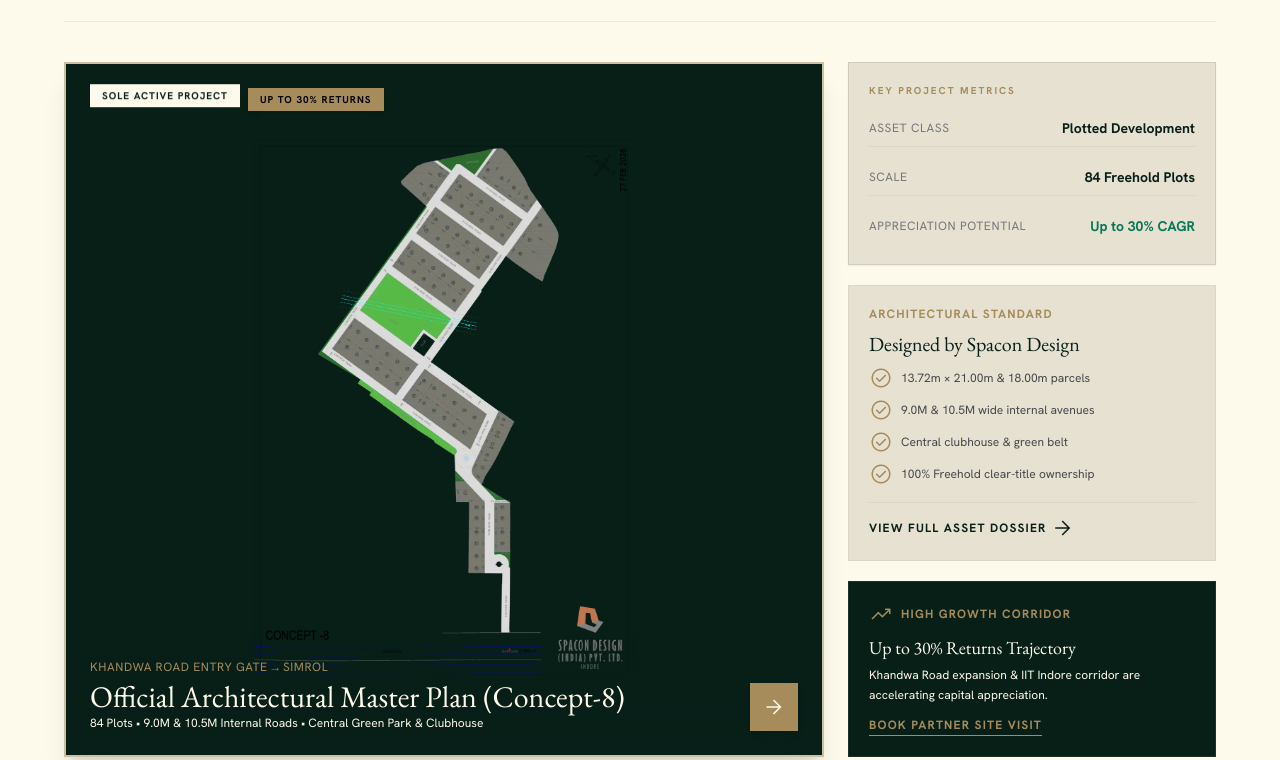
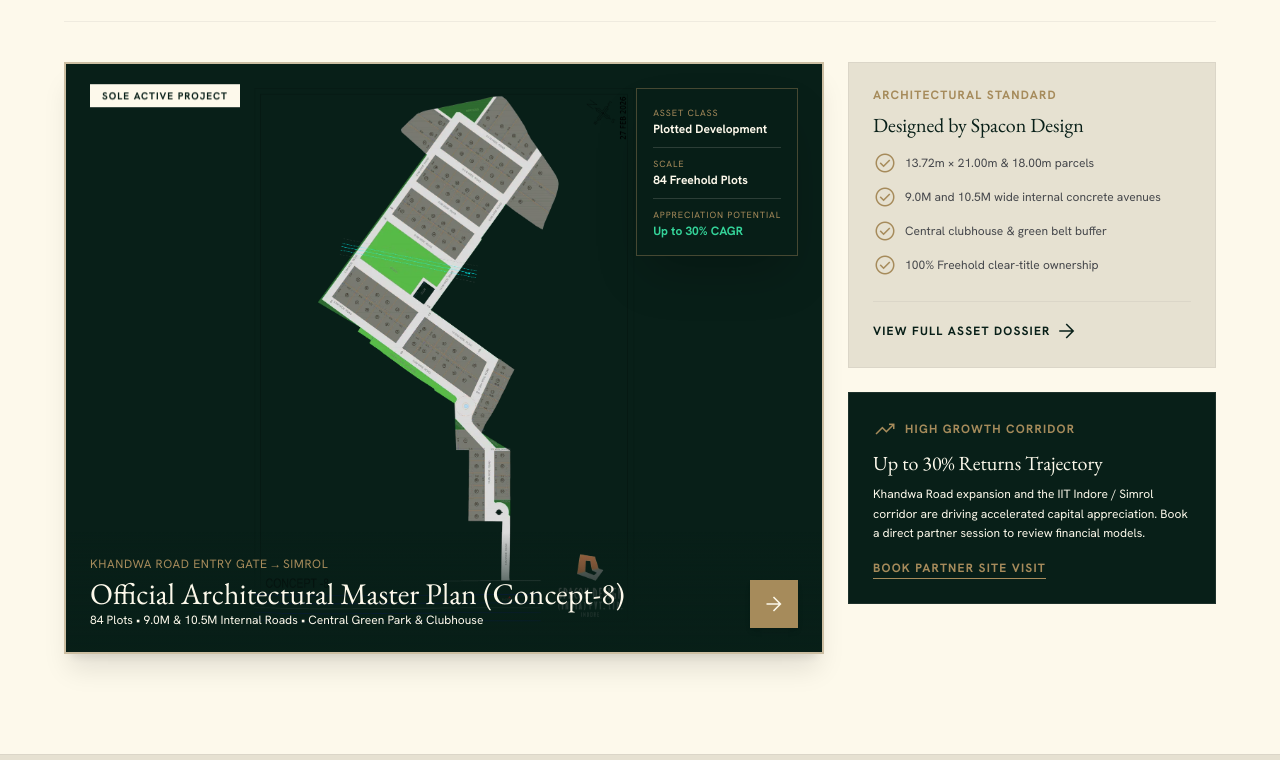
Before and after one commit to 29Sandesh/alaya-realty, a website built with Vite: page index.html in a window 1280 px wide. Shown: the part 1065-1825 px from the top of the page. Built offline with nearby package versions, Linux system fonts and the light colour scheme.

Commit message:
feat: position asset metrics overlay on top-right of Veda Park image

```diff
--- a/index.html
+++ b/index.html
@@ -230,7 +230,7 @@
 
         <!-- Veda Park Master Plan Showcase Bento -->
         <div class="grid grid-cols-1 lg:grid-cols-12 gap-gutter">
-          <!-- Left: Official Master Plan Blueprint Frame -->
+          <!-- Left: Official Master Plan Blueprint Frame with In-Image Overlays -->
           <div data-animate="fade-right" data-delay="100" class="lg:col-span-8 group bg-paper-dark border-2 border-metallic-gold/40 overflow-hidden card-hover-lift flex flex-col justify-between shadow-xl">
             <a href="/veda-park.html" class="block relative min-h-[500px] md:min-h-[580px] bg-forest-deep p-6 overflow-hidden flex items-center justify-center h-full">
               <img
@@ -238,11 +238,31 @@
                 alt="Veda Park Master Plan Blueprint"
                 class="w-full h-full max-h-[540px] object-contain img-zoom-hover"
               />
+
+              <!-- Top Left Badge -->
               <div class="absolute top-6 left-6 flex gap-2">
                 <span class="px-3 py-1 bg-surface text-forest-deep font-body text-[10px] font-bold uppercase tracking-widest badge-floating">Sole Active Project</span>
-                <span class="px-3 py-1 bg-metallic-gold text-primary font-body text-[10px] font-bold uppercase tracking-widest shadow-md">Up to 30% Returns</span>
               </div>
 
+              <!-- Top Right Overlay: Key Project Metrics (Directly on Image) -->
+              <div class="absolute top-6 right-6 bg-forest-deep/90 backdrop-blur-md border border-metallic-gold/40 p-4 text-surface-bright shadow-2xl max-w-[250px] text-xs">
+                <div class="space-y-2.5 font-data-mono">
+                  <div>
+                    <span class="block font-body text-[9px] text-metallic-gold uppercase tracking-widest">Asset Class</span>
+                    <span class="font-bold text-surface-bright text-xs">Plotted Development</span>
+                  </div>
+                  <div class="border-t border-surface-bright/15 pt-2">
+                    <span class="block font-body text-[9px] text-metallic-gold uppercase tracking-widest">Scale</span>
+                    <span class="font-bold text-surface-bright text-xs">84 Freehold Plots</span>
+                  </div>
+                  <div class="border-t border-surface-bright/15 pt-2">
+                    <span class="block font-body text-[9px] text-metallic-gold uppercase tracking-widest">Appreciation Potential</span>
+                    <span class="font-bold text-emerald-400 text-xs">Up to 30% CAGR</span>
+                  </div>
+                </div>
+              </div>
+
+              <!-- Bottom Blueprint Caption -->
               <div class="absolute bottom-0 left-0 w-full p-6 bg-gradient-to-t from-forest-deep/95 via-forest-deep/70 to-transparent flex justify-between items-end">
                 <div class="text-surface-bright">
                   <p class="font-data-mono text-xs text-metallic-gold mb-1 uppercase tracking-wider">Khandwa Road Entry Gate → Simrol</p>
@@ -256,44 +276,25 @@
             </a>
           </div>
 
-          <!-- Right: Key Metrics, Highlights & Partner Booking -->
-          <div class="lg:col-span-4 flex flex-col gap-5">
-            <!-- Key Asset Metrics Card (Moved to Right) -->
-            <div data-animate="fade-left" data-delay="150" class="bg-paper-dark border border-outline/20 p-5 shadow-sm card-hover-lift">
-              <span class="font-body text-[10px] font-bold text-metallic-gold uppercase tracking-[0.2em] block mb-3">Key Project Metrics</span>
-              <div class="grid grid-cols-1 gap-3 text-xs">
-                <div class="flex justify-between items-center py-2 border-b border-outline/10">
-                  <span class="font-body text-outline uppercase tracking-wider">Asset Class</span>
-                  <span class="font-data-mono font-bold text-forest-deep text-sm">Plotted Development</span>
-                </div>
-                <div class="flex justify-between items-center py-2 border-b border-outline/10">
-                  <span class="font-body text-outline uppercase tracking-wider">Scale</span>
-                  <span class="font-data-mono font-bold text-forest-deep text-sm">84 Freehold Plots</span>
-                </div>
-                <div class="flex justify-between items-center py-2">
-                  <span class="font-body text-outline uppercase tracking-wider">Appreciation Potential</span>
-                  <span class="font-data-mono font-bold text-emerald-700 text-sm">Up to 30% CAGR</span>
-                </div>
-              </div>
-            </div>
-
+          <!-- Right: Highlights & Partner Booking -->
+          <div class="lg:col-span-4 flex flex-col gap-6">
             <!-- Highlights Card -->
-            <div data-animate="fade-left" data-delay="200" class="bg-paper-dark border border-outline/10 p-5 flex flex-col justify-between card-hover-lift">
+            <div data-animate="fade-left" data-delay="200" class="bg-paper-dark border border-outline/10 p-6 flex flex-col justify-between card-hover-lift">
               <div>
                 <span class="font-body text-xs uppercase font-bold text-metallic-gold tracking-widest block mb-2">Architectural Standard</span>
-                <h4 class="font-headline text-xl text-forest-deep mb-2">Designed by Spacon Design</h4>
-                <ul class="space-y-2 text-xs text-on-surface-variant font-body">
+                <h4 class="font-headline text-xl text-forest-deep mb-3">Designed by Spacon Design</h4>
+                <ul class="space-y-2.5 text-xs text-on-surface-variant font-body">
                   <li class="flex items-center gap-2">
                     <span class="material-symbols-outlined text-metallic-gold text-base">check_circle</span>
                     <span>13.72m × 21.00m & 18.00m parcels</span>
                   </li>
                   <li class="flex items-center gap-2">
                     <span class="material-symbols-outlined text-metallic-gold text-base">check_circle</span>
-                    <span>9.0M & 10.5M wide internal avenues</span>
+                    <span>9.0M and 10.5M wide internal concrete avenues</span>
                   </li>
                   <li class="flex items-center gap-2">
                     <span class="material-symbols-outlined text-metallic-gold text-base">check_circle</span>
-                    <span>Central clubhouse & green belt</span>
+                    <span>Central clubhouse & green belt buffer</span>
                   </li>
                   <li class="flex items-center gap-2">
                     <span class="material-symbols-outlined text-metallic-gold text-base">check_circle</span>
@@ -301,7 +302,7 @@
                   </li>
                 </ul>
               </div>
-              <div class="mt-4 pt-3 border-t border-outline/10">
+              <div class="mt-6 pt-4 border-t border-outline/10">
                 <a class="inline-flex items-center text-forest-deep font-body text-xs font-bold uppercase tracking-widest hover:text-metallic-gold transition-colors" href="/veda-park.html">
                   View Full Asset Dossier <span class="material-symbols-outlined ml-1 text-sm">arrow_forward</span>
                 </a>
@@ -309,15 +310,15 @@
             </div>
 
             <!-- Institutional Mandate Card -->
-            <div data-animate="fade-left" data-delay="300" class="p-5 bg-forest-deep text-surface-bright border border-outline/20 flex flex-col justify-between card-hover-lift">
+            <div data-animate="fade-left" data-delay="300" class="p-6 bg-forest-deep text-surface-bright border border-outline/20 flex flex-col justify-between card-hover-lift">
               <div>
                 <div class="flex items-center gap-2 text-metallic-gold mb-2">
                   <span class="material-symbols-outlined text-xl">trending_up</span>
                   <span class="font-body text-xs uppercase tracking-widest font-bold">High Growth Corridor</span>
                 </div>
-                <h4 class="font-headline text-lg text-surface-bright mb-1">Up to 30% Returns Trajectory</h4>
-                <p class="font-body text-xs text-surface-variant/80 mb-3 leading-relaxed">
-                  Khandwa Road expansion & IIT Indore corridor are accelerating capital appreciation.
+                <h4 class="font-headline text-xl text-surface-bright mb-2">Up to 30% Returns Trajectory</h4>
+                <p class="font-body text-xs text-surface-variant/80 mb-4 leading-relaxed">
+                  Khandwa Road expansion and the IIT Indore / Simrol corridor are driving accelerated capital appreciation. Book a direct partner session to review financial models.
                 </p>
               </div>
               <button data-open-partner-modal class="inline-flex items-center text-metallic-gold font-body text-xs uppercase font-bold tracking-widest border-b border-metallic-gold pb-0.5 self-start hover:text-white hover:border-white transition-colors">
```
